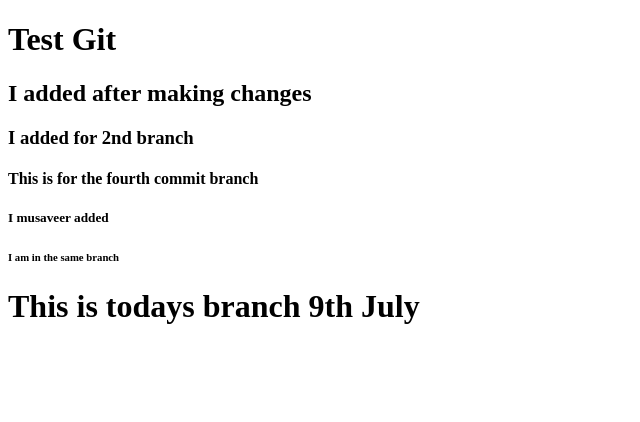
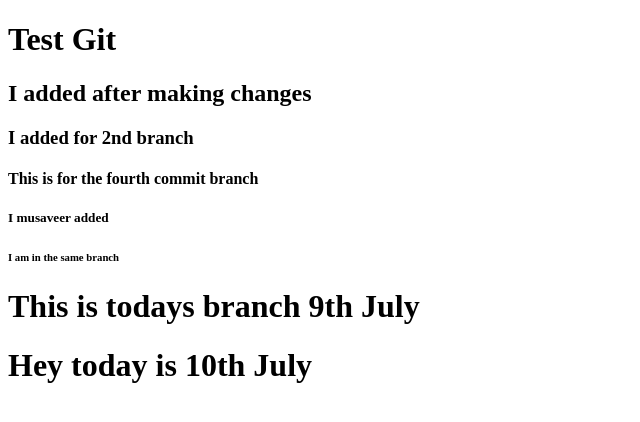
Before and after one commit to Musaveer05/testgit, a plain HTML site: page index.html in a window 1280 px wide. Shown: the whole page, without its empty margins (0-640 px from the left). Drawn offline with Linux system fonts and the light colour scheme.

Commit message:
10th July Commit

```diff
--- a/index.html
+++ b/index.html
@@ -17,6 +17,7 @@
 
     <h1>This is todays branch 9th July</h1>
 
+    <h1>Hey today is 10th July</h1>
 
 </body>
 </html>
```
